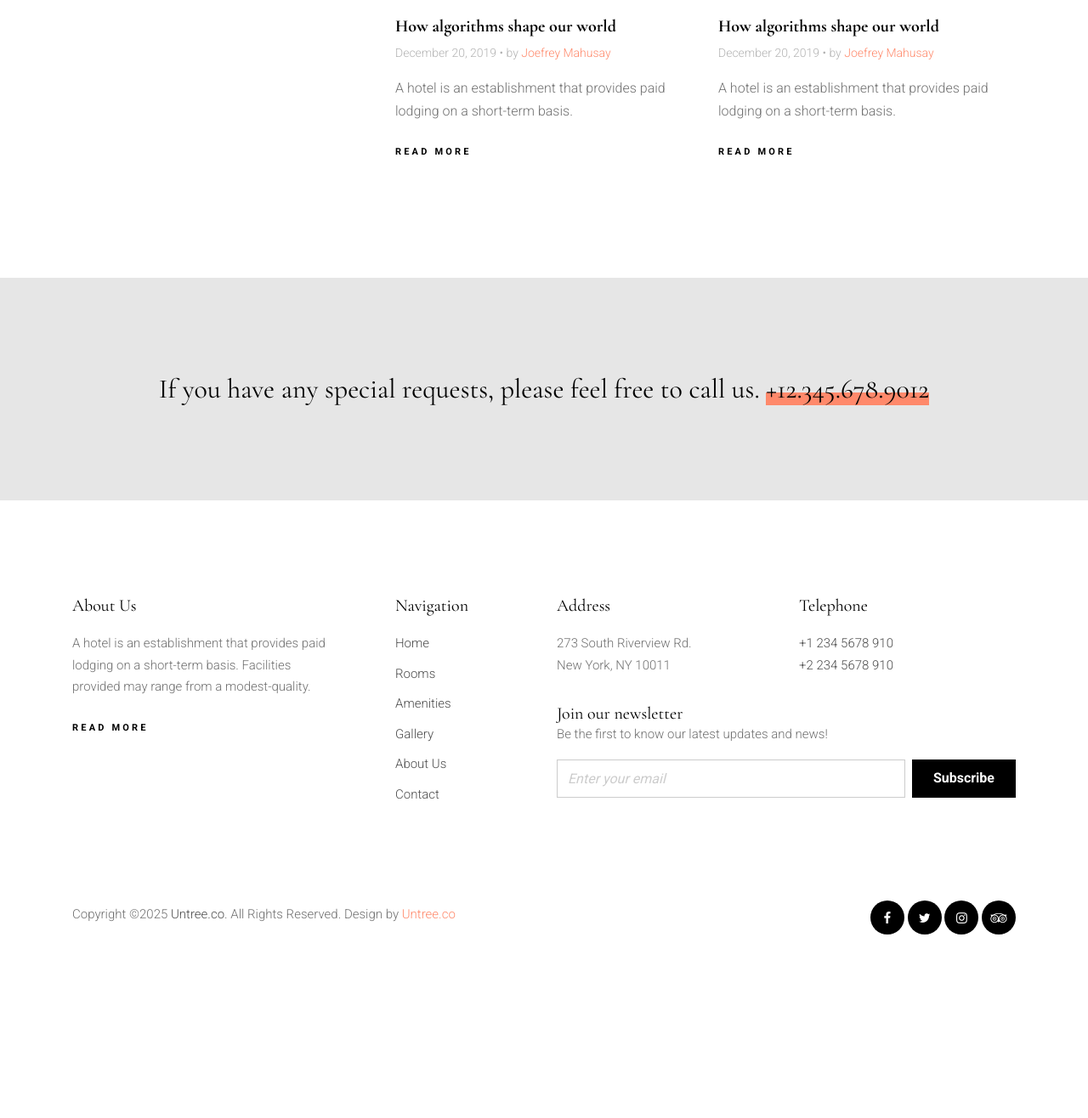
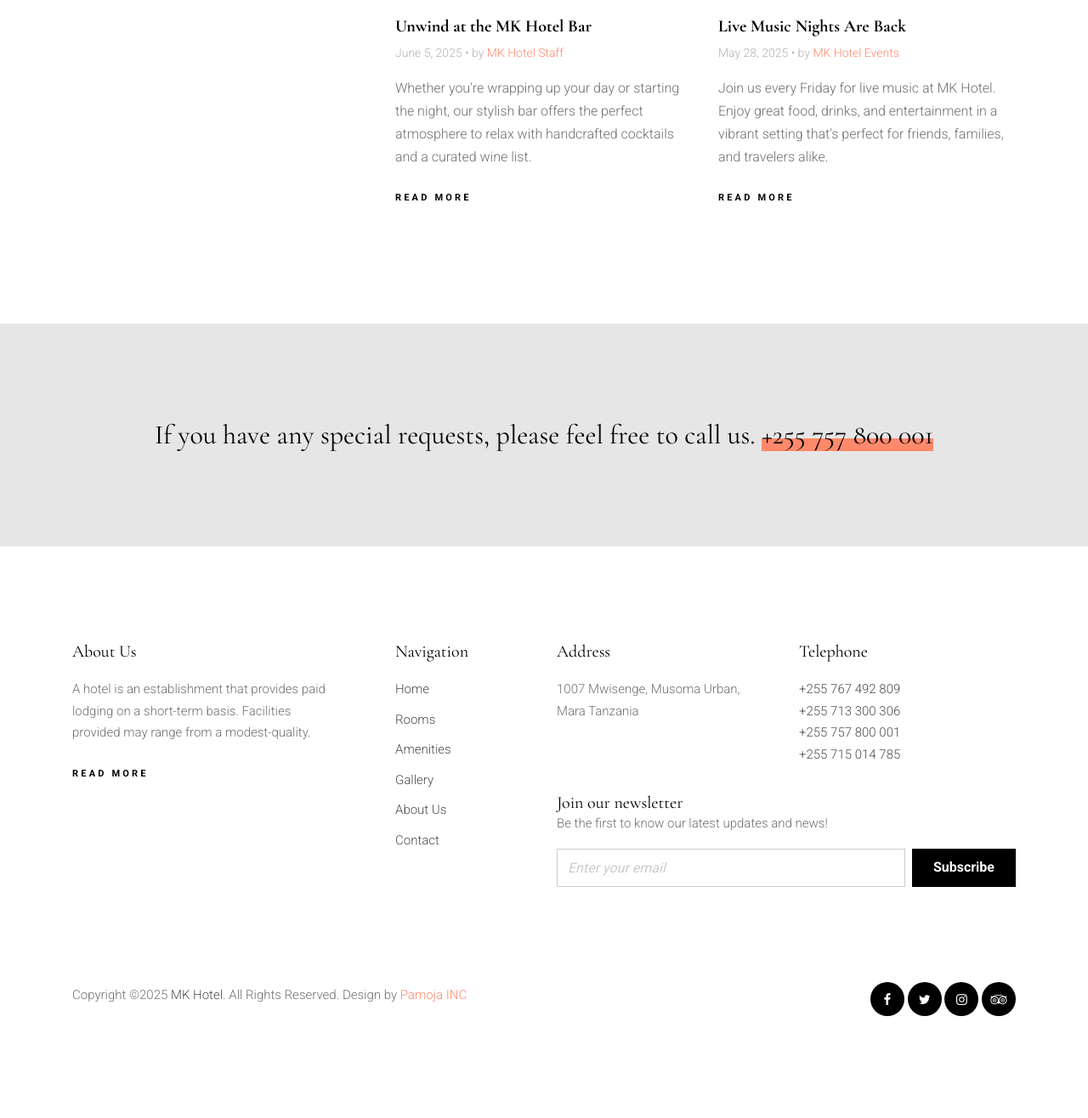
Before and after one commit to davidmise/mk_hotel, a PHP site: page / in a window 1280 px wide. Shown: the part 4378-5694 px from the top of the page at 85% size. Before the commit the page ends 5478 px from the top, so only its background shows below. Run offline with PHP 8.4, Linux system fonts and the light colour scheme; data that the repository does not hold is empty; some web fonts are replaced.

Commit message:
completed index

```diff
--- a/about.html
+++ b/about.html
@@ -63,7 +63,7 @@
           </div>
           <div class="site-nav-ul-wrap text-center d-none d-lg-block">
             <ul class="site-nav-ul js-clone-nav">
-              <li class="active"><a href="index.html">Home</a></li>
+              <li class="active"><a href="index.php">Home</a></li>
               <li class="has-children">
                 <a href="rooms.html">Rooms</a>
                 <ul class="dropdown">
@@ -114,7 +114,7 @@
                 <a href="#"><span class="icon-twitter"></span></a>
               </li>
               <li>
-                <a href="#"><span class="icon-instagram"></span></a>
+                <a href="https://www.instagram.com/mkhotel_ltd?igsh=bXc3NGZyaDRqMHN0"><span class="icon-instagram"></span></a>
               </li>
             </ul>
 
--- a/amenities.html
+++ b/amenities.html
@@ -112,7 +112,7 @@
                 <a href="#"><span class="icon-twitter"></span></a>
               </li>
               <li>
-                <a href="#"><span class="icon-instagram"></span></a>
+                <a href="https://www.instagram.com/mkhotel_ltd?igsh=bXc3NGZyaDRqMHN0"><span class="icon-instagram"></span></a>
               </li>
             </ul>
 
--- a/contact.html
+++ b/contact.html
@@ -114,7 +114,7 @@
                 <a href="#"><span class="icon-twitter"></span></a>
               </li>
               <li>
-                <a href="#"><span class="icon-instagram"></span></a>
+                <a href="https://www.instagram.com/mkhotel_ltd?igsh=bXc3NGZyaDRqMHN0"><span class="icon-instagram"></span></a>
               </li>
             </ul>
 
@@ -177,11 +177,11 @@
                 <div class="col-md-4 ml-auto"  data-aos="fade-up" data-aos-delay="200">
                   <div class="media-29190">
                     <span class="label">Email</span>
-                    <p><a href="#">info@Untree.co</a></p>
+                    <p><a href="#">mkhotelltd@gmail.com</a></p>
                   </div>
                   <div class="media-29190">
                     <span class="label">Phone</span>
-                    <p><a href="#">+30 931 3829 399</a></p>
+                    <p><a href="#">+255 767 492 809</a></p>
                   </div>
                   <div class="media-29190">
                     <span class="label">Address</span>
--- a/index.php
+++ b/index.php
@@ -115,7 +115,7 @@
                 <a href="#"><span class="icon-twitter"></span></a>
               </li>
               <li>
-                <a href="#"><span class="icon-instagram"></span></a>
+                <a href="https://www.instagram.com/mkhotel_ltd?igsh=bXc3NGZyaDRqMHN0"><span class="icon-instagram"></span></a>
               </li>
             </ul>
 
@@ -474,7 +474,7 @@
               <div class="col-md-4 section-heading" data-aos="fade-up">
                 <h3 class="text-left">News &amp; Events</h3>
                 <div class="w-75">
-                  <p>A hotel is an establishment that provides paid lodging on a short-term basis.</p>
+                  <p>Stay updated with the latest news, special events, and highlights from MK Hotel. Discover what’s happening around our hotel and the experiences we create for our guests.</p>
                   </div>
                 <p><a href="#" class="readmore">All Posts</a></p>
               </div>
@@ -482,11 +482,11 @@
                 <div class="post-entry" data-aos="fade-up" data-aos-delay="100">
                   <a href="#" class="thumb"><img src="images/mk_hotel/BAR/bar.JPG" alt="Image" class="img-fluid"></a>
                   <div class="post-entry-contents">
-                    <h3><a href="#">How algorithms shape our world</a></h3>
-                    <div class="date">December 20, 2019 &bullet; by <a href="#">Joefrey Mahusay</a></div>
-                    <p>A hotel is an establishment that provides paid lodging on a short-term basis.</p>
-                    <p><a href="#" class="readmore">Read more</a></p>
-                  </div>
+                   <h3><a href="#">Unwind at the MK Hotel Bar</a></h3>
+                    <div class="date">June 5, 2025 &bullet; by <a href="#">MK Hotel Staff</a></div>
+                      <p>Whether you're wrapping up your day or starting the night, our stylish bar offers the perfect atmosphere to relax with handcrafted cocktails and a curated wine list.</p>
+                      <p><a href="#" class="readmore">Read more</a></p>
+                    </div>
                 </div>
               </div>
 
@@ -494,10 +494,10 @@
                 <div class="post-entry" data-aos="fade-up" data-aos-delay="200">
                   <a href="#" class="thumb"><img src="images/mk_hotel/BAR/bar2.JPG" alt="Image" class="img-fluid"></a>
                   <div class="post-entry-contents">
-                    <h3><a href="#">How algorithms shape our world</a></h3>
-                    <div class="date">December 20, 2019 &bullet; by <a href="#">Joefrey Mahusay</a></div>
-                    <p>A hotel is an establishment that provides paid lodging on a short-term basis.</p>
-                    <p><a href="#" class="readmore">Read more</a></p>
+                    <h3><a href="#">Live Music Nights Are Back</a></h3>
+                      <div class="date">May 28, 2025 &bullet; by <a href="#">MK Hotel Events</a></div>
+                      <p>Join us every Friday for live music at MK Hotel. Enjoy great food, drinks, and entertainment in a vibrant setting that's perfect for friends, families, and travelers alike.</p>
+                      <p><a href="#" class="readmore">Read more</a></p>
                   </div>
                 </div>
               </div>
@@ -510,7 +510,7 @@
           <div class="container">
             <div class="row">
               <div class="col-12 text-center">
-                <h3 class="m-0 p-0">If you have any special requests, please feel free to call us. <a href="tel://+123456789012">+12.345.678.9012</a></h3>
+                <h3 class="m-0 p-0">If you have any special requests, please feel free to call us. <a href="tel://++25575780001">+255 757 800 001</a></h3>
               </div>
             </div>
           </div>
@@ -533,24 +533,28 @@
                   <h3>Navigation</h3>
                   <ul class="list-unstyled">
                     <li><a href="#">Home</a></li>
-                    <li><a href="#">Rooms</a></li>
-                    <li><a href="#">Amenities</a></li>
-                    <li><a href="#">Gallery</a></li>
-                    <li><a href="#">About Us</a></li>
-                    <li><a href="#">Contact</a></li>
+                    <li><a href="rooms.html">Rooms</a></li>
+                    <li><a href="amenities.html">Amenities</a></li>
+                    <li><a href="gallery.html">Gallery</a></li>
+                    <li><a href="about.html">About Us</a></li>
+                    <li><a href="contact.html">Contact</a></li>
                   </ul>
                 </div>
                 <div class="col-md-9 ml-auto">
                   <div class="row mb-3">
                     <div class="col-md-6">
                       <h3>Address</h3>
-                      <address>273 South Riverview Rd. <br> New York, NY 10011</address>
+
+                      <address>1007 Mwisenge, Musoma Urban, <br>Mara Tanzania</address>
                     </div>
                     <div class="col-md-6">
                       <h3>Telephone</h3>
                       <p>
-                        <a href="#">+1 234 5678 910</a> <br>
-                        <a href="#">+2 234 5678 910</a>
+                        <a href="#">+255 767 492 809</a> <br>
+                        <a href="#">+255 713 300 306</a> <br>
+                        <a href="#">+255 757 800 001</a> <br>
+                        <a href="#">+255 715 014 785</a>
+
                       </p>
                     </div>
                   </div>
@@ -572,7 +576,7 @@
             <div class="col-md-6 text-md-left">
               <!-- Link back to Untree.co can't be removed. Template is licensed under CC BY 3.0. If you purchased a license you can remove this. -->
               <p>
-                Copyright &copy;<script>document.write(new Date().getFullYear());</script> <a href="index.html">Untree.co</a>. All Rights Reserved. Design by <a href="https://untree.co/" target="_blank" class="text-primary">Untree.co</a>
+                Copyright &copy;<script>document.write(new Date().getFullYear());</script> <a href="index.php">MK Hotel</a>. All Rights Reserved. Design by <a href="#" target="_blank" class="text-primary">Pamoja INC</a>
               </p>
             <!-- Link back to Untree.co can't be removed. Template is licensed under CC BY 3.0. If you purchased a license you can remove this. -->
             </div>
@@ -582,13 +586,13 @@
                 <a href="#"><span class="icon-facebook"></span></a>
               </li>
               <li>
-                <a href="#"><span class="icon-twitter"></span></a>
+                <a href=""><span class="icon-twitter"></span></a>
               </li>
               <li>
-                <a href="#"><span class="icon-instagram"></span></a>
+                <a href="https://www.instagram.com/mkhotel_ltd?igsh=bXc3NGZyaDRqMHN0"><span class="icon-instagram"></span></a>
               </li>
               <li>
-                <a href="#"><span class="icon-tripadvisor"></span></a>
+                <a href=""><span class="icon-tripadvisor"></span></a>
               </li>
             </ul>
 
```
